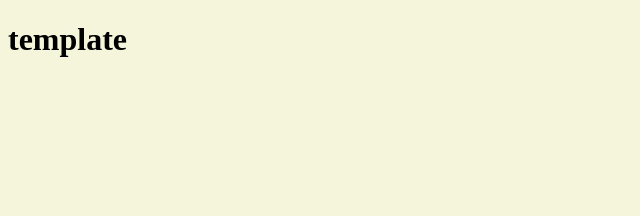
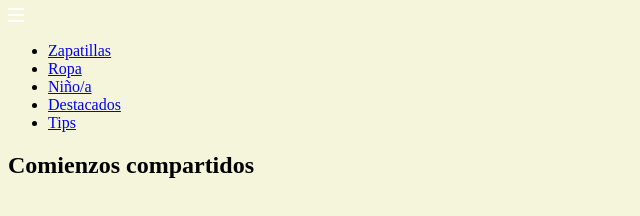
Before and after one commit to IdoiaBE/modulo-1-evaluacion-final, a website built with Vite: page src/index.html in a window 1280 px wide. Shown: the whole page, without its empty margins (0-640 px from the left). Built offline with nearby package versions, Linux system fonts and the light colour scheme.

Commit message:
html header done

```diff
--- a/src/index.html
+++ b/src/index.html
@@ -5,6 +5,9 @@
   <meta charset="UTF-8" />
   <meta name="viewport" content="width=device-width, initial-scale=1" />
   <title>Evaluación Modulo 1</title>
+  <link rel="preconnect" href="https://fonts.googleapis.com">
+  <link rel="preconnect" href="https://fonts.gstatic.com" crossorigin>
+  <link href="https://fonts.googleapis.com/css2?family=Roboto+Slab:wght@100..900&display=swap" rel="stylesheet">
   <link href="https://fonts.googleapis.com/css?family=Roboto&display=swap" rel="stylesheet" />
   <link rel="stylesheet" href="./scss/main.scss" />
 </head>
--- a/src/partials/header.html
+++ b/src/partials/header.html
@@ -1,3 +1,12 @@
-<header>
-    <h1>template</h1>
+<header class="header">
+    <nav class="header_nav">
+        <img src="/public/images/ico-menu.svg" alt="menu icon" class="header_nav-icon">
+        <ul class="header_nav-menu">
+            <li><a href="#">Zapatillas</a></li>
+            <li><a href="#">Ropa</a></li>
+            <li><a href="#">Niño/a</a></li>
+            <li><a href="#">Destacados</a></li>
+            <li><a href="#">Tips</a></li>
+        </ul>
+    </nav>
 </header>
--- a/src/partials/hero.html
+++ b/src/partials/hero.html
@@ -0,0 +1,3 @@
+<section>
+    <h1>Comienzos compartidos</h1>
+</section>
```
